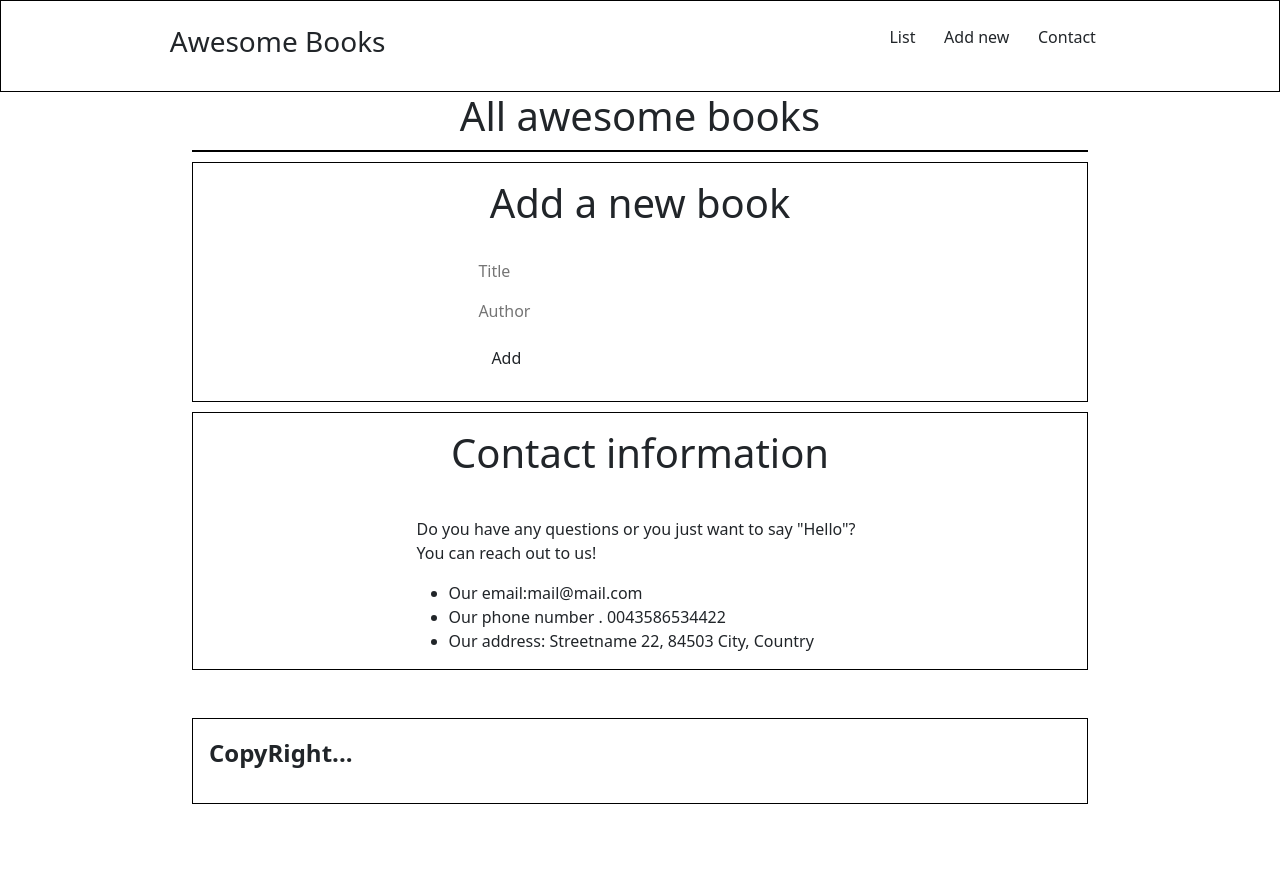
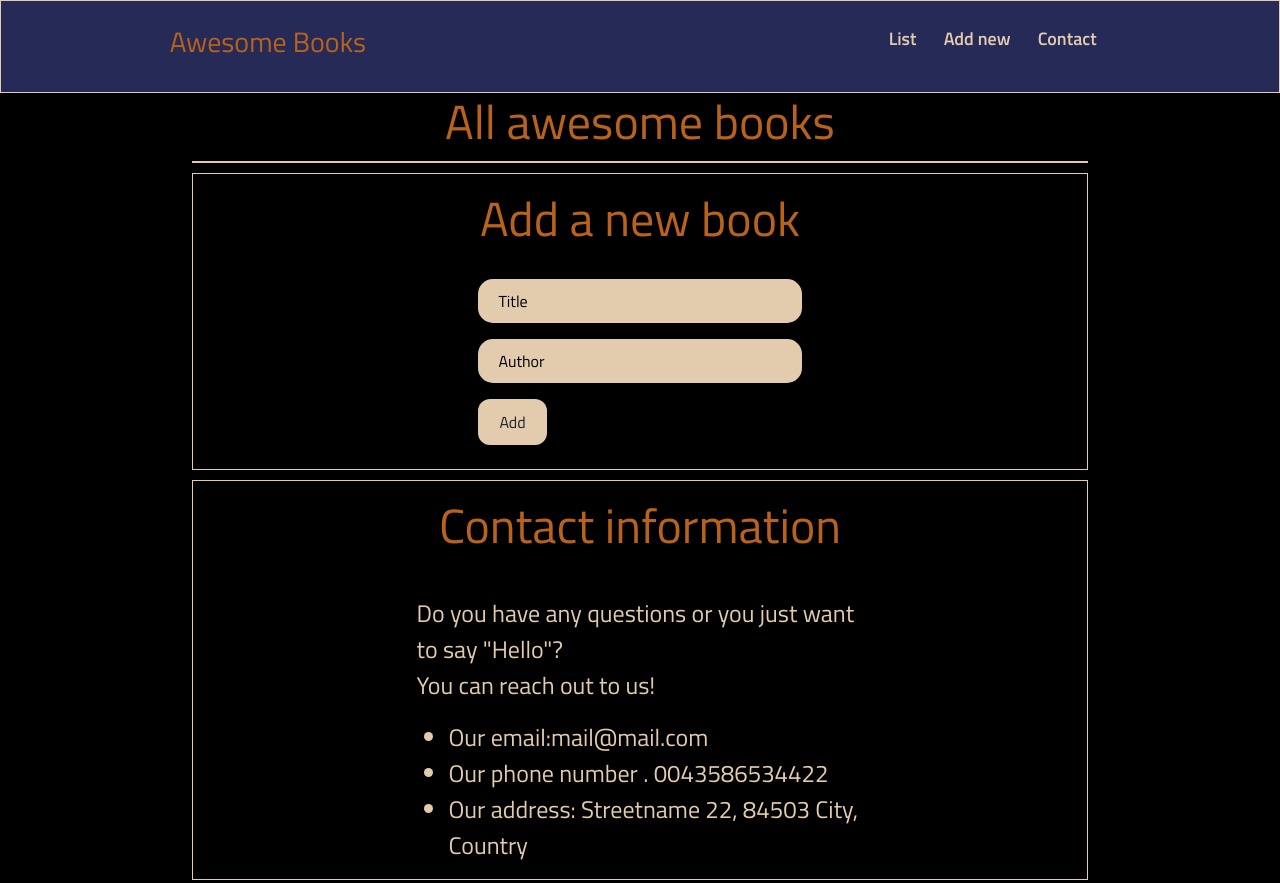
Before and after one commit to HtetWaiYan7191/awesome-books-project, a website: page index.html in a window 1280 px wide. Shown: the top 883 px of the page. Before the commit the page ends 814 px from the top, so only its background shows below. Drawn offline with nearby package versions, Linux system fonts and the light colour scheme.

Commit message:
Style the complete Structure

```diff
--- a/style.css
+++ b/style.css
@@ -1,20 +1,57 @@
+
+  @import url('https://fonts.googleapis.com/css2?family=Lato:ital,wght@0,300;0,400;0,700;0,900;1,300;1,400;1,700;1,900&family=Open+Sans:ital,wght@0,300;0,400;0,500;0,600;0,700;1,500;1,700&family=Poppins:ital,wght@0,500;0,600;0,700;1,200;1,400;1,500;1,700&family=Roboto+Mono:ital,wght@0,400;0,500;0,600;0,700;1,400;1,600;1,700&family=Roboto:ital,wght@0,100;0,300;0,400;1,100;1,300;1,400&family=Space+Mono&family=Titillium+Web:ital,wght@0,300;0,400;0,600;0,700;1,200;1,300;1,400;1,600;1,700&display=swap');
+
 * {
   margin: 0;
   padding: 0;
   border: none;
+  font-family: 'Titillium Web', sans-serif;
+  color:var(--light-color);
+}
+
+body {
+  background-color: var(--theme-color) !important;
+}
+body h1 {
+  font-size: 3rem;
+}
+:root {
+  --theme-color:#000000;
+  --navy-color:#262A56;
+  --deep-navy-color:#3a4be6;
+  --light-color:#E3CCAE;
+  --orange-color:#B8621B;
+  --deep-orange-color:#e2a269;
 }
 
 header {
-  border: 1px solid black;
+  border: 1px solid var(--light-color);
+  background-color: var(--navy-color);
 }
 
 header ul li {
   cursor: pointer;
+  font-size: 18px;
+  font-weight: 600;
+}
+
+header ul li:hover {
+  color: var(--orange-color);
+  transition: color 0.4s ease;
 }
 
 .books {
   background-color: rgba(224, 214, 214, 0.4);
-  border: 1px solid black;
+  border: 1px solid var(--light-color);
+}
+
+.logo,h1 {
+  color: var(--orange-color) !important;
+  cursor: pointer;
+}
+
+.orange {
+  color: var(--orange-color);
 }
 
 .books-container,
@@ -23,5 +60,77 @@ header ul li {
 .copyright-container {
   width: 70%;
   margin: 10px auto;
-  border: 1px solid black;
+  border: 1px solid var(--light-color);
+  cursor: pointer;
 }
+
+.added-book-container:nth-child(even){
+  background-color: var(--navy-color);
+}
+
+.added-book-container:nth-child(even):hover{
+  background-color: var(--deep-navy-color);
+
+}
+
+.added-book-container:nth-child(odd){
+  background-color: var(--orange-color);
+}
+
+.added-book-container:nth-child(odd):hover{
+  background-color: var(--deep-orange-color);
+
+}
+
+.book-info {
+  color: var(--theme-color);
+}
+
+form input {
+  color: #000000;
+ background-color: var(--light-color);
+ padding: 10px;
+ border-radius: 15px;
+}
+
+form input:focus {
+  outline: var(--orange-color);
+  color:var(--theme-color);
+}
+
+form ::placeholder {
+  color: #000000;
+  padding: 5px 10px;
+  font-size: 1rem;
+}
+
+main,.date-container {
+  background-color: var(--theme-color);
+}
+
+#add-new button , .remove-btn {
+  padding: 10px 20px;
+  background-color: var(--light-color);
+  border-radius: 12px;
+}
+
+#add-new button:hover {
+  background-color: var(--orange-color);
+  color: var(--theme-color);
+  transform: scale(1.2);
+  transition: all 0.4s ease-out;
+}
+
+.remove-btn:hover {
+  background-color: var(--orange-color);
+  color: var(--theme-color);
+  transform: scale(1.2);
+  transition: all 0.4s ease-out;
+}
+.border-none {
+  border: none;
+}
+
+.contact-text {
+  font-size: 1.5rem;
+}
```
